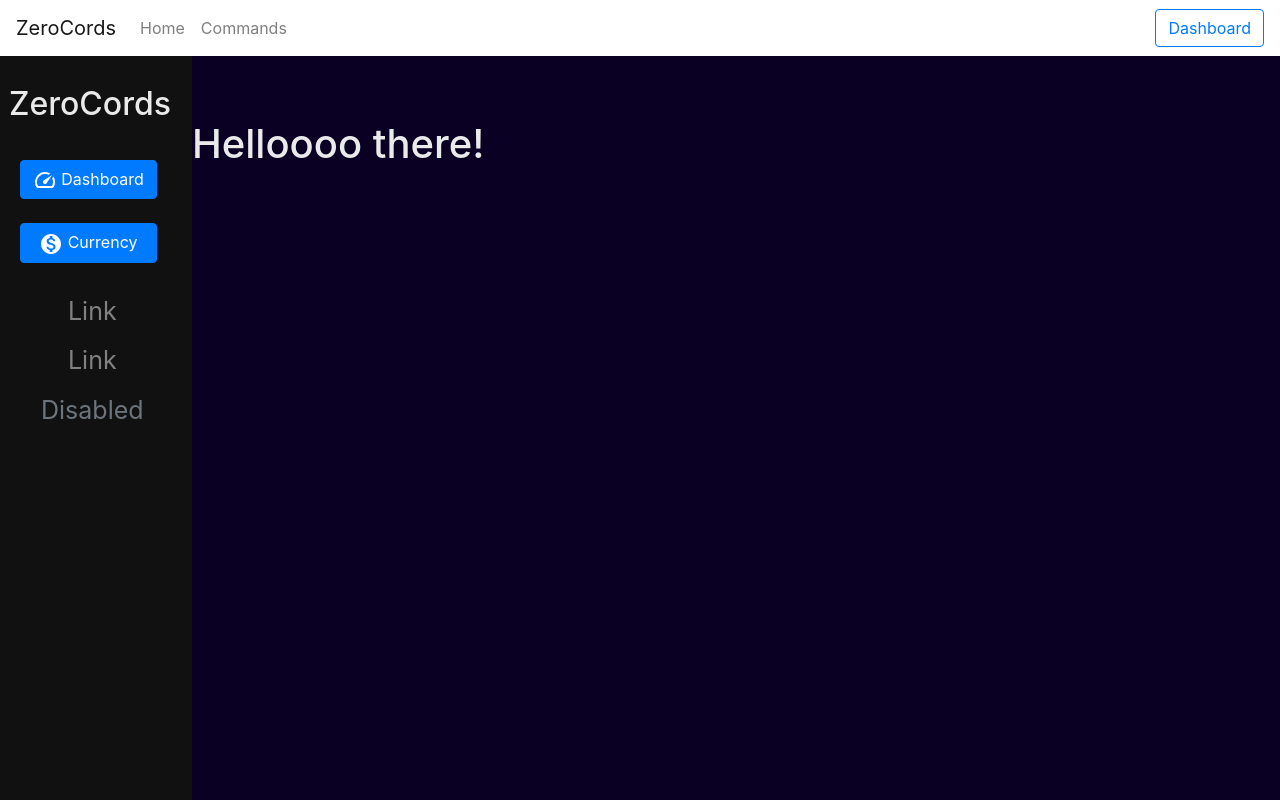
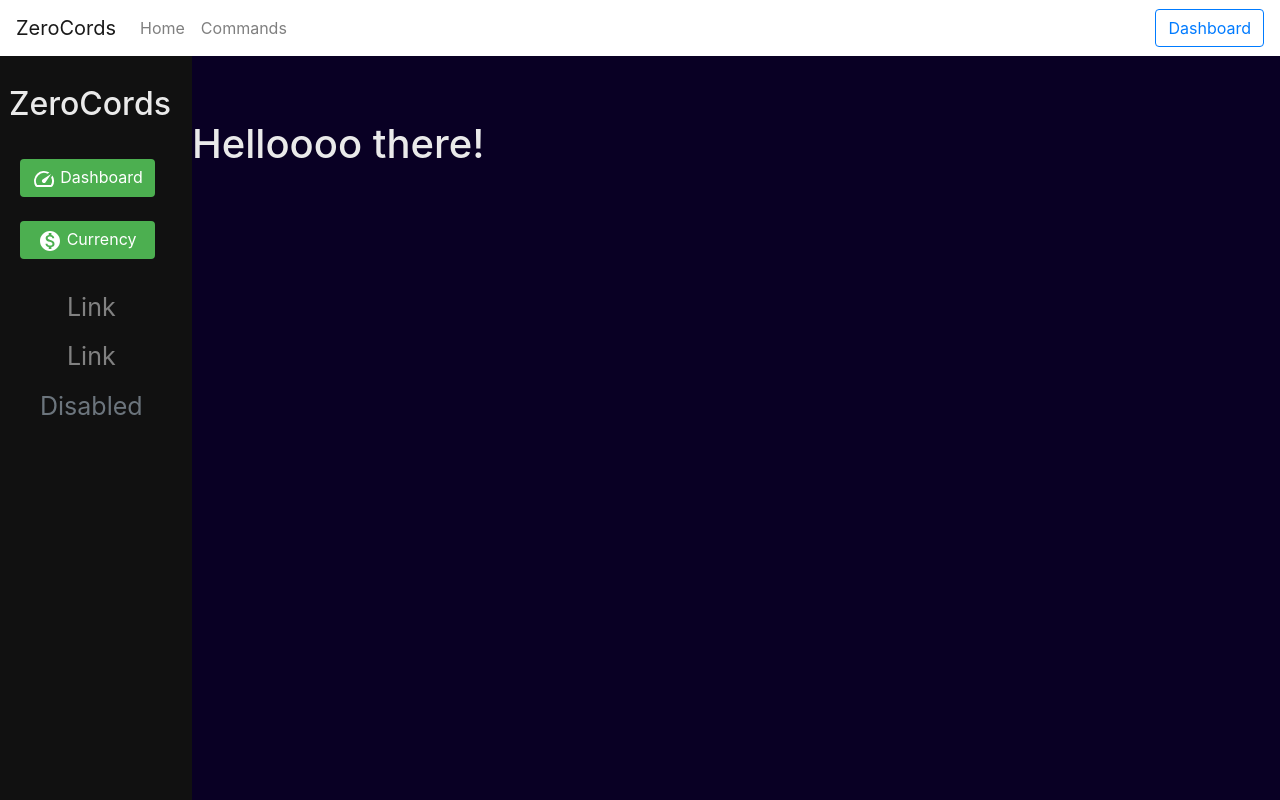
Before and after one commit to Dukt-Hosting/web-zerocords, a Next.js app: page /dashboard in a window 1280 px wide. Built offline with nearby package versions, Linux system fonts and the light colour scheme.

Commit message:
blockay buttons

```diff
--- a/styles/Dashboard.module.css
+++ b/styles/Dashboard.module.css
@@ -146,9 +146,15 @@
 }
 
 .sidenav Button {
-    width: 100%;
-    align-items: center;
-    text-align: center;
+  width: 100%;
+  align-items: center;
+  text-align: center;
+  background-color: #4CAF50; /* Green */
+  border: none;
+  color: white;
+  text-decoration: none;
+  display: inline-block;
+  font-size: 16px;
 }
 
 /* The navigation menu links */
```
